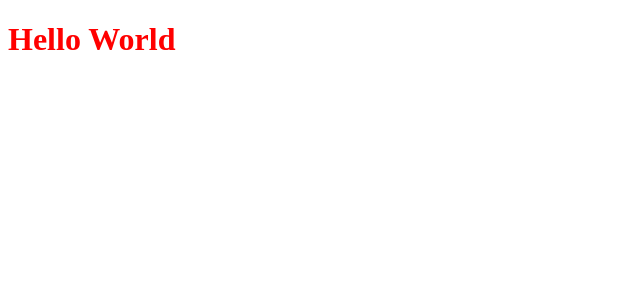
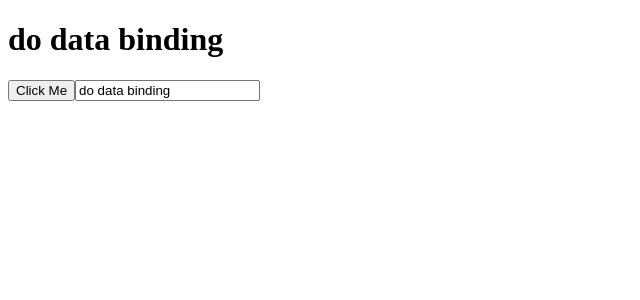
Before and after one commit to eric406/AngularPratice, an Angular app in the folder angularProject/: page / in a window 1280 px wide. Shown: the top 300 px of the page, without its empty margins (0-640 px from the left). Built offline with nearby package versions, Linux system fonts and the light colour scheme.

Commit message:
event binding, two way binding

```diff
--- a/angularProject/src/app/app.component.html
+++ b/angularProject/src/app/app.component.html
@@ -1 +1,3 @@
-<h1 style=" color:red">Hello World</h1>
+<h1>{{title}}</h1>
+<button (click)="handleEvent()">Click Me</button>
+<input placeholder="hello" [(ngModel)]="title" (keydown)="handleEvent()" />
--- a/angularProject/src/app/app.component.ts
+++ b/angularProject/src/app/app.component.ts
@@ -6,5 +6,12 @@ import { Component } from '@angular/core';
   styleUrls: ['./app.component.scss']
 })
 export class AppComponent {
-  title = 'angularProject';
+  title = 'do data binding';
+
+  handleEvent(){
+    console.log('Button Clicked')
+  }
+
+
+
 }
--- a/angularProject/src/app/app.module.ts
+++ b/angularProject/src/app/app.module.ts
@@ -1,4 +1,5 @@
 import { NgModule } from '@angular/core';
+import { FormsModule } from '@angular/forms';
 import { BrowserModule } from '@angular/platform-browser';
 
 import { AppRoutingModule } from './app-routing.module';
@@ -11,7 +12,8 @@ import { StorageService } from './storage.service';
   ],
   imports: [
     BrowserModule,
-    AppRoutingModule
+    AppRoutingModule,
+    FormsModule
   ],
   providers: [
     StorageService
```
